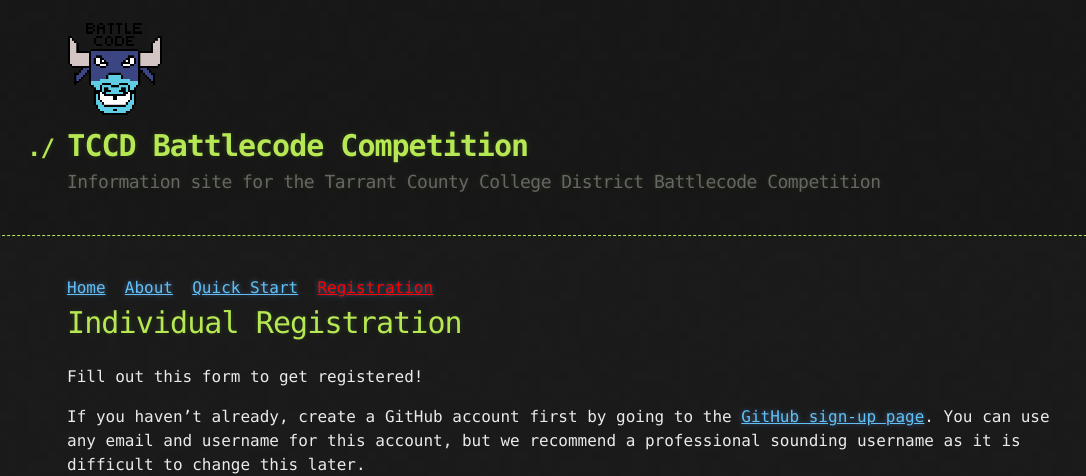
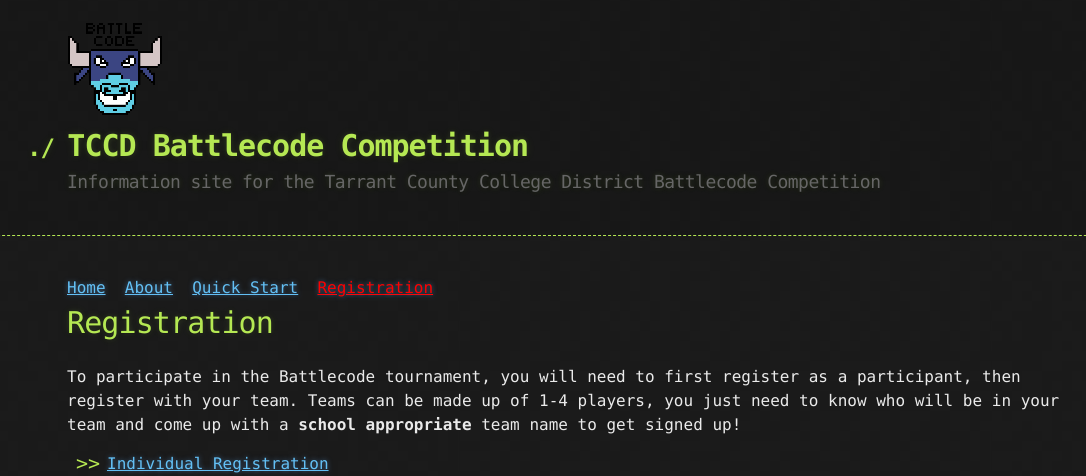
Before and after one commit to TCCD-Battlecode/tccd-battlecode.github.io, a Jekyll site: the page built from pages/registration/registration.md, in a window 1280 px wide. Shown: the top 476 px of the page, without its empty margins (73-1159 px from the left). Built offline with Jekyll 4.4.1, drawn with Linux system fonts in a browser that asks for light colours.

Commit message:
add registration pages

```diff
--- a/_layouts/default.html
+++ b/_layouts/default.html
@@ -11,7 +11,7 @@
   <body>
     <header>
       <div class="container">
-        <img src="/assets/favicon/favicon-96x96.png" alt="Battlecode" />
+        <img src="/assets/favicon/favicon-96x96.png" alt="Battlecode">
         <a id="a-title" href="{{ '/' | relative_url }}">
           <h1>{{ site.title | default: site.github.repository_name }}</h1>
         </a>
--- a/pages/registration.md
+++ /dev/null
@@ -1,13 +0,0 @@
----
-layout: default
-title: Registration
-permalink: /registration/
----
-
-# Individual Registration
-
-Fill out this form to get registered!
-
-If you haven't already, create a GitHub account first by going to the [GitHub sign-up page](https://github.com/signup). You can use any email and username for this account, but we recommend a professional sounding username as it is difficult to change this later.
-
-<iframe width="1280px" height="720px" src="https://forms.office.com/Pages/ResponsePage.aspx?id=k5vHXF9V3USHpmNoRdo808vCH4ziaoxKuQqruo_OKUNUNlJROFY5TVFXUTVJQVBXV0o1UjgzQlo4NC4u&embed=true" frameborder="0" marginwidth="0" marginheight="0" style="border: none; max-width:100%; max-height:100vh" allowfullscreen webkitallowfullscreen mozallowfullscreen msallowfullscreen> </iframe>
```
